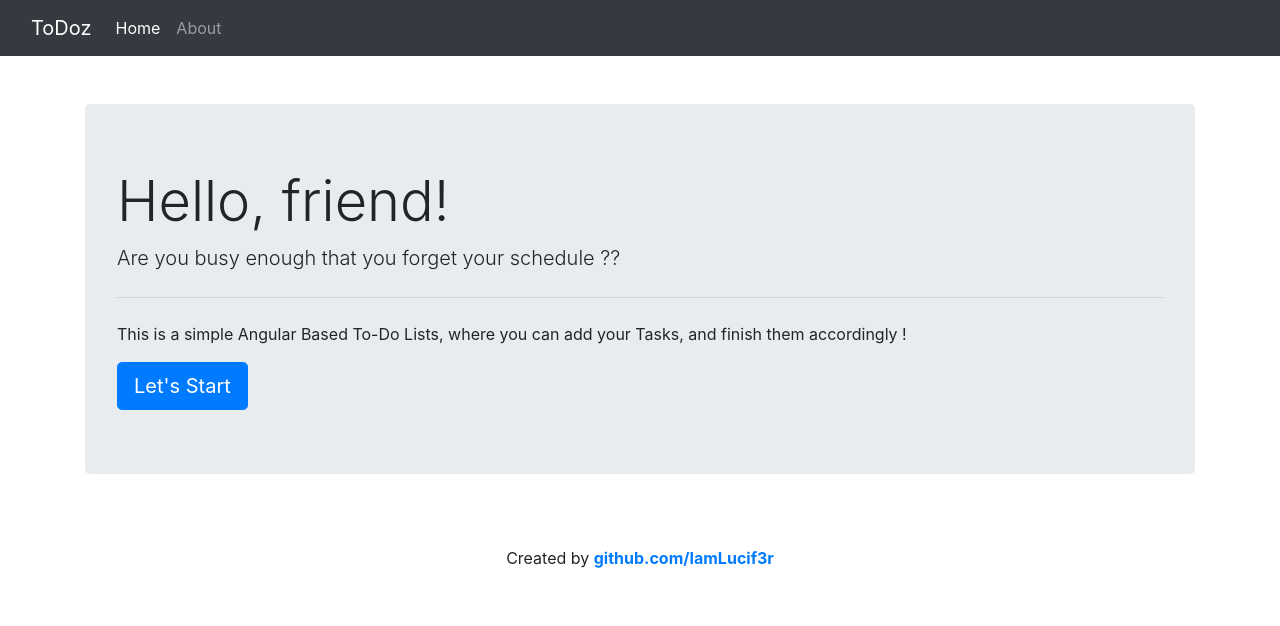
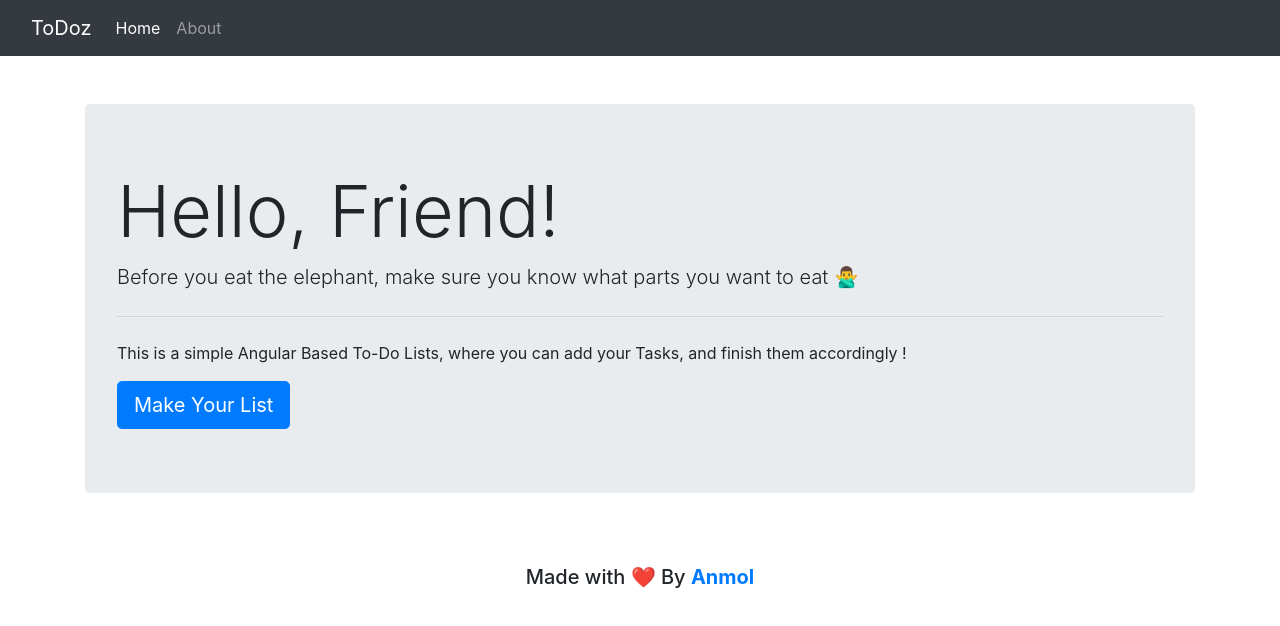
Before and after one commit to IamLucif3r/ToDoz, an Angular app: page /about in a window 1280 px wide. Shown: the top 626 px of the page. Built offline with nearby package versions, Linux system fonts and the light colour scheme.

Commit message:
Modified the Frontend

```diff
--- a/src/app/MyComponents/about/about.component.html
+++ b/src/app/MyComponents/about/about.component.html
@@ -2,13 +2,13 @@
 
 
 <div class="jumbotron">
-    <h1 class="display-4">Hello, friend!</h1>
-    <p class="lead">Are you busy enough that you forget your schedule ?? </p>
+    <h1 class="display-3">Hello, Friend!</h1>
+    <p class="lead">Before you eat the elephant, make sure you know what parts you want to eat 🙅‍♂️</p>
     <hr class="my-4">
     <p>This is a simple Angular Based To-Do Lists, where you can add your Tasks, and finish them accordingly !</p>
-    <a class="btn btn-primary btn-lg" href="#" role="button">Let's Start</a>
+    <a class="btn btn-primary btn-lg" href="#" role="button">Make Your List</a>
   </div></div>
   <div class="cc">
     <br>
-  <p> Created by <b> <a href="https://www.github.com/IamLucif3r">github.com/IamLucif3r </a></b> </p>
+
 </div>
--- a/src/app/MyComponents/add-todo/add-todo.component.css
+++ b/src/app/MyComponents/add-todo/add-todo.component.css
@@ -0,0 +1,3 @@
+body{
+    background-color: #ffc2b4;
+}
--- a/src/app/MyComponents/todo-item/todo-item.component.css
+++ b/src/app/MyComponents/todo-item/todo-item.component.css
@@ -2,3 +2,6 @@
     text-decoration: line-through;
     color: red;
 }
+body{
+    background-color: #ffc2b4;
+}
--- a/src/app/MyComponents/todos/todos.component.css
+++ b/src/app/MyComponents/todos/todos.component.css
@@ -0,0 +1,3 @@
+body{
+    background-color: #ffc2b4;
+}
--- a/src/app/MyComponents/todos/todos.component.html
+++ b/src/app/MyComponents/todos/todos.component.html
@@ -1,9 +1,9 @@
 <div class="container">
-  <h1 class="text-center mb-3">ToDoz List by Anmol</h1>
+  <h1 class="text-center mb-3">ToDoz List  </h1>
 
   <app-add-todo (todoAdd)="addTodo($event)"></app-add-todo>
   <h4>Your ToDoz</h4><br>
-  <div *ngIf="this.todos.length == 0; else elseBlock" >Hurray ! NO ToDoz to Display</div>
+  <div *ngIf="this.todos.length == 0; else elseBlock" >Hurray! NO ToDoz Left</div>
   <ng-template #elseBlock>
     <div *ngFor="let todo of todos; index as i">
       <app-todo-item
@@ -14,4 +14,5 @@
       ></app-todo-item>
     </div>
   </ng-template>
+  <br><br>
 </div>
--- a/src/app/app.component.css
+++ b/src/app/app.component.css
@@ -0,0 +1,3 @@
+.bgg{
+    background-color: #ffc2b4;
+}
--- a/src/app/app.component.html
+++ b/src/app/app.component.html
@@ -1,6 +1,6 @@
 <div>
 
-  <nav class="navbar navbar-expand-lg navbar-dark bg-dark">
+  <nav class="navbar navbar-expand-lg navbar-dark bg-dark col">
     <div class="container-fluid">
       <a class="navbar-brand" routerLink="/">ToDoz</a>
 
--- a/src/index.html
+++ b/src/index.html
@@ -2,12 +2,19 @@
 <html lang="en">
 <head>
   <meta charset="utf-8">
-  <title>ToDoz</title>
+  <title>ToDoz | Get Organized</title>
   <base href="/">
   <meta name="viewport" content="width=device-width, initial-scale=1">
   <link rel="icon" type="image/x-icon" href="favicon.ico">
+  <!-- JavaScript Bundle with Popper -->
+<script src="https://cdn.jsdelivr.net/npm/bootstrap@5.0.0-beta3/dist/js/bootstrap.bundle.min.js" integrity="sha384-JEW9xMcG8R+pH31jmWH6WWP0WintQrMb4s7ZOdauHnUtxwoG2vI5DkLtS3qm9Ekf" crossorigin="anonymous"></script>
+
 </head>
 <body>
   <app-root></app-root>
+
+    <h5 class="center">Made with ❤️ By <b> <a href="https://github.com/IamLucif3r"> Anmol </a> </b></h5>
+
+
 </body>
 </html>
--- a/src/styles.css
+++ b/src/styles.css
@@ -1 +1,8 @@
 /* You can add global styles to this file, and also import other style files */
+.center{
+    text-align: center;
+    align-items: center;
+}
+body{
+    background-color: #ffc2b4;
+}
```
Also changed, not shown: src/app/MyComponents/about/about.component.css (line endings or trailing spaces).
